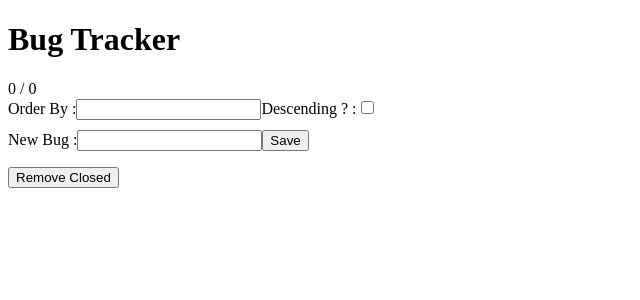
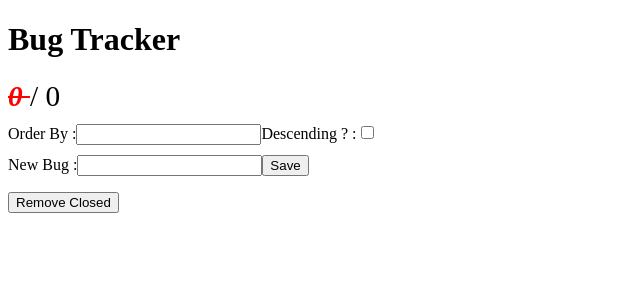
Before and after one commit to vvb/bug-tracker, an Angular app: page / in a window 1280 px wide. Shown: the top 300 px of the page, without its empty margins (0-640 px from the left). Built offline with nearby package versions, Linux system fonts and the light colour scheme.

Commit message:
inherit the stylesheet from bug-tracker in bug-stats using /deep/ notation
Signed-off-by: vvb <vvb@cisco.com>

```diff
--- a/src/app/bug-tracker/bugTracker.style.css
+++ b/src/app/bug-tracker/bugTracker.style.css
@@ -1,30 +1,30 @@
-section{
+/deep/ section{
     margin-bottom: 10px;
 }
-.closed{
+/deep/ .closed{
     color : red;
     font-weight: bold;
     text-decoration: line-through;
     font-style: italic;
 }
-.stats, .bugname{
+/deep/ .stats, .bugname{
     font-size: 22pt;
 }
-.bugname{
+/deep/ .bugname{
     cursor: pointer;
 }
-ol{
+/deep/ ol{
     list-style: none;
     width: 500px;
 }
-li{
+/deep/ li{
     margin-bottom: 10px;
     border-radius: 5px;
     padding: 5px;
     background-color: #e7e7e7;
     border : 1px solid gray;
 }
-.datetime{
+/deep/ .datetime{
     font-style: italic;
     font-size: small;
 }
```
